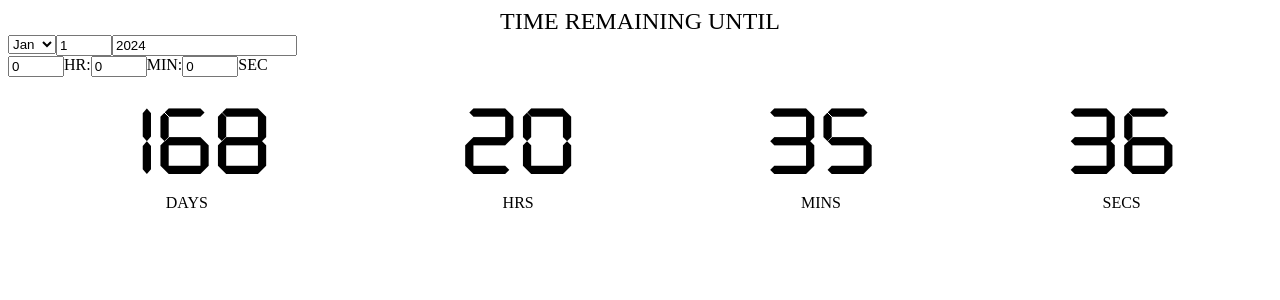
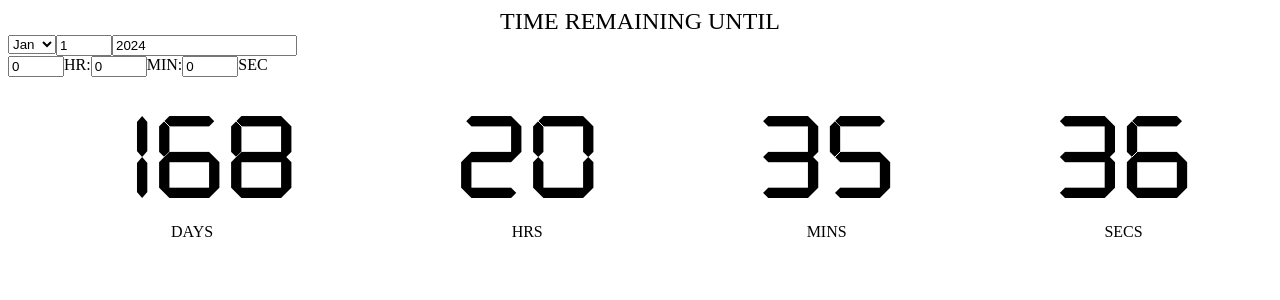
Before and after one commit to gcostello02/angular-countdown-timer, an Angular app: page / in a window 1280 px wide. Shown: the top 300 px of the page. Built offline with nearby package versions, Linux system fonts and the light colour scheme.

Commit message:
Leading Zeroes

```diff
--- a/src/app/app.component.ts
+++ b/src/app/app.component.ts
@@ -17,10 +17,10 @@ export class AppComponent {
   targetDate: Date = new Date(this.year, this.month, this.day, this.hour, this.minute, this.second);
   currentDate: Date = new Date();
   secondsBetween: number = Math.floor((this.targetDate.getTime() - this.currentDate.getTime())/1000);
-  daysLeft = Math.floor(this.secondsBetween / 86400);
-  hoursLeft = Math.floor((this.secondsBetween % 86400) / 3600);
-  minutesLeft = Math.floor(((this.secondsBetween % 86400) % 3600) / 60);
-  secondsLeft = ((this.secondsBetween % 86400) % 3600) % 60;
+  daysLeft = Math.floor(this.secondsBetween / 86400).toString();
+  hoursLeft = Math.floor((this.secondsBetween % 86400) / 3600).toString().length === 1 ? '0' + Math.floor((this.secondsBetween % 86400) / 3600).toString() : Math.floor((this.secondsBetween % 86400) / 3600).toString();
+  minutesLeft = Math.floor(((this.secondsBetween % 86400) % 3600) / 60).toString().length === 1 ? '0' + Math.floor(((this.secondsBetween % 86400) % 3600) / 60).toString() : Math.floor(((this.secondsBetween % 86400) % 3600) / 60).toString();
+  secondsLeft = (((this.secondsBetween % 86400) % 3600) % 60).toString().length === 1 ? '0' + (((this.secondsBetween % 86400) % 3600) % 60).toString() : (((this.secondsBetween % 86400) % 3600) % 60).toString();
   inputShowing: boolean = true;
 
   ngOnInit(): void {
@@ -160,15 +160,15 @@ export class AppComponent {
     this.currentDate = new Date();
     this.secondsBetween = Math.floor((this.targetDate.getTime() - this.currentDate.getTime())/1000);
     if(this.secondsBetween <= 0){
-      this.daysLeft = 0;
-      this.hoursLeft = 0;
-      this.minutesLeft = 0;
-      this.secondsLeft = 0;
+      this.daysLeft = '0';
+      this.hoursLeft = '0';
+      this.minutesLeft = '0';
+      this.secondsLeft = '0';
     } else {
-      this.daysLeft = Math.floor(this.secondsBetween / 86400);
-      this.hoursLeft = Math.floor((this.secondsBetween % 86400) / 3600);
-      this.minutesLeft = Math.floor(((this.secondsBetween % 86400) % 3600) / 60);
-      this.secondsLeft = ((this.secondsBetween % 86400) % 3600) % 60;
+      this.daysLeft = Math.floor(this.secondsBetween / 86400).toString();
+      this.hoursLeft = Math.floor((this.secondsBetween % 86400) / 3600).toString().length === 1 ? '0' + Math.floor((this.secondsBetween % 86400) / 3600).toString() : Math.floor((this.secondsBetween % 86400) / 3600).toString();
+      this.minutesLeft = Math.floor(((this.secondsBetween % 86400) % 3600) / 60).toString().length === 1 ? '0' + Math.floor(((this.secondsBetween % 86400) % 3600) / 60).toString() : Math.floor(((this.secondsBetween % 86400) % 3600) / 60).toString();
+      this.secondsLeft = (((this.secondsBetween % 86400) % 3600) % 60).toString().length === 1 ? '0' + (((this.secondsBetween % 86400) % 3600) % 60).toString() : (((this.secondsBetween % 86400) % 3600) % 60).toString();
     }
   }
 
--- a/src/app/number/number.component.css
+++ b/src/app/number/number.component.css
@@ -10,6 +10,6 @@
 }
 
 #number {
-  font-size: 12vh;
+  font-size: 15vh;
   font-family: 'Digital';
 }
--- a/src/app/number/number.component.ts
+++ b/src/app/number/number.component.ts
@@ -6,6 +6,6 @@ import { Component, Input } from '@angular/core';
   styleUrls: ['./number.component.css']
 })
 export class NumberComponent {
-  @Input() numberDisplayed?: number;
+  @Input() numberDisplayed?: string;
   @Input() title?: string;
 }
```
